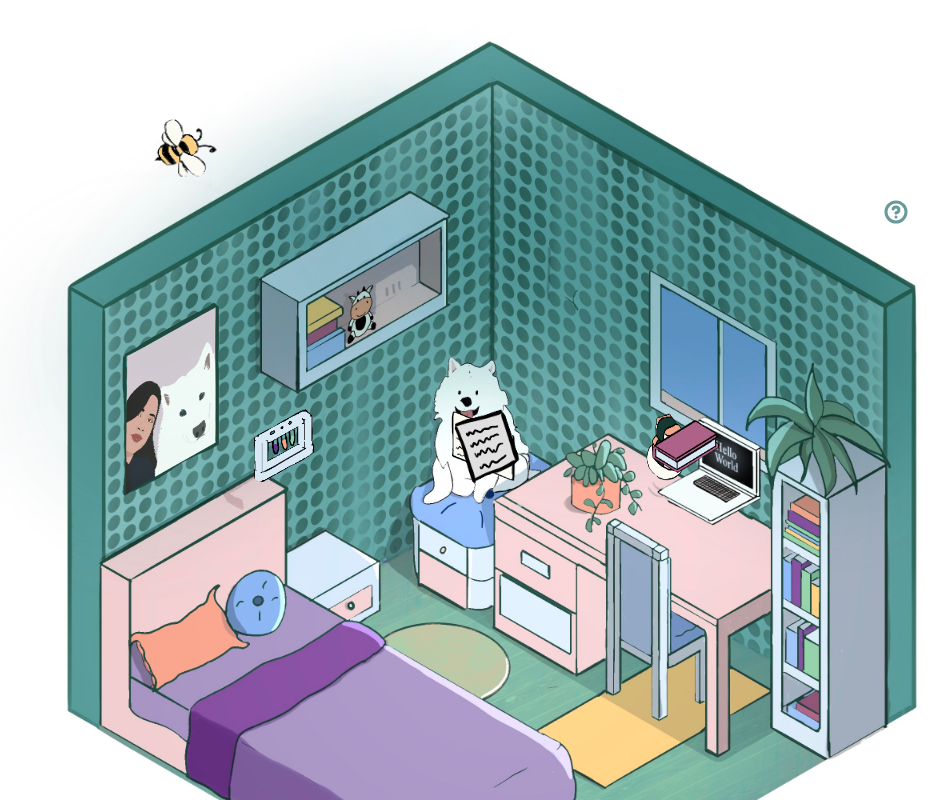
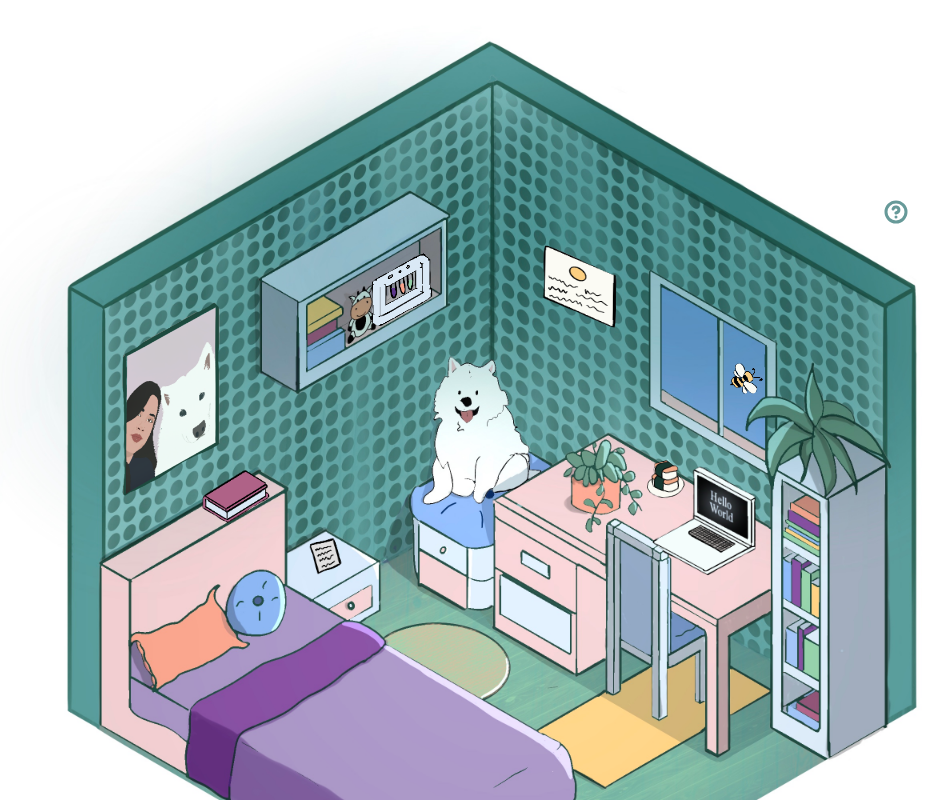
Before and after one commit to jthryyy/Resume-Portfolio, a React (Create React App) app: page / in a window 1280 px wide. Shown: the top 800 px of the page, without its empty margins (146-1094 px from the left). Built offline with nearby package versions, Linux system fonts and the light colour scheme.

Commit message:
position items in bedroom

```diff
--- a/src/App.css
+++ b/src/App.css
@@ -14,7 +14,7 @@
 
 .Objects {
   cursor: pointer;
-  /* animation: wiggle 2s infinite; */
+  animation: wiggle 2s infinite;
 }
 
 .Objects:hover {
@@ -24,37 +24,26 @@
 
 @keyframes wiggle {
   0% {
-    transform: translate(1px, 1px) rotate(0deg);
+    transform: translate(1px, 1px);
+  }
+  5% {
+    transform: translate(0px, 0px);
   }
   10% {
-    transform: translate(-1px, -2px) rotate(-1deg);
+    transform: translate(-1px, -1px);
+  }
+  15% {
+    transform: translate(0px, 0px);
   }
   20% {
-    transform: translate(-3px, 0px) rotate(1deg);
-  }
-  30% {
-    transform: translate(3px, 2px) rotate(0deg);
-  }
-  40% {
-    transform: translate(1px, -1px) rotate(1deg);
+    transform: translate(1px, -1px);
   }
   50% {
-    transform: translate(-1px, 2px) rotate(-1deg);
+    transform: translate(0px, 0px);
   }
-  60% {
-    transform: translate(-3px, 1px) rotate(0deg);
-  }
-  70% {
-    transform: translate(3px, 1px) rotate(-1deg);
-  }
-  80% {
-    transform: translate(-1px, -1px) rotate(1deg);
-  }
-  90% {
-    transform: translate(1px, 2px) rotate(0deg);
-  }
+
   100% {
-    transform: translate(1px, -2px) rotate(-1deg);
+    transform: translate(0px, 0px);
   }
 }
 
--- a/src/App.tsx
+++ b/src/App.tsx
@@ -34,10 +34,9 @@ function App() {
         >
           <Question onClick={() => setMenu(menu ? false : true)} />
         </div>
-        <div {...props}>
+        <div {...props} className="Objects">
           <a href="#AboutMe" style={{ zIndex: 5 }}>
             <img
-              className="Objects"
               src={portrait}
               style={{
                 position: "absolute",
@@ -48,98 +47,92 @@ function App() {
             />
           </a>
         </div>
-        <div {...props}>
-          <a href="#hawaii">
-            <img
-              src={spam}
-              className="Objects"
-              style={{
-                position: "absolute",
-                transform: "translate(650px, 406px)",
-                width: "3rem",
-                height: "5rem",
-              }}
-            />
-          </a>
-        </div>
-        <div {...props}>
+
+        <div {...props} className="Objects">
           <a href="#sw">
             <img
               src={laptop}
-              className="Objects"
               style={{
                 position: "absolute",
-                transform: "translate(650px, 406px)",
+                transform: "translate(645px, 456px)",
                 width: "8rem",
                 height: "8rem",
               }}
             />
           </a>
         </div>
-        <div {...props}>
+        <div {...props} className="Objects" style={{ zIndex: 100 }}>
+          <a href="#hawaii">
+            <img
+              src={spam}
+              style={{
+                position: "absolute",
+                transform: "translate(650px, 456px) rotate(-5deg)",
+                width: "2.8rem",
+                height: "2.8rem",
+              }}
+            />
+          </a>
+        </div>
+        <div {...props} className="Objects">
           <a href="#pub">
             <img
               src={book}
-              className="Objects"
               style={{
                 position: "absolute",
-                transform: "translate(650px, 406px)",
+                transform: "translate(200px, 456px)",
                 width: "5rem",
                 height: "5rem",
               }}
             />
           </a>
         </div>
-        <div {...props}>
+        <div {...props} className="Objects">
           <a href="#science">
             <img
               src={science}
-              className="Objects"
               style={{
                 position: "absolute",
-                transform: "translate(250px, 406px)",
+                transform: "translate(368px, 250px)",
                 width: "5rem",
                 height: "5rem",
               }}
             />
           </a>
         </div>
-        <div {...props}>
+        <div {...props} className="Objects">
           <a href="#education">
             <img
               src={cert}
-              className="Objects"
               style={{
                 position: "absolute",
-                transform: "translate(450px, 406px)",
-                width: "5rem",
-                height: "5rem",
+                transform: "translate(540px, 240px) rotate(1deg)",
+                width: "5.8rem",
+                height: "5.8rem",
               }}
             />
           </a>
         </div>
-        <div onClick={() => console.log("download resume")}>
+        <div className="Objects" onClick={() => console.log("download resume")}>
           <img
             src={resume}
-            className="Objects"
             style={{
               position: "absolute",
-              transform: "translate(450px, 406px)",
-              width: "5rem",
-              height: "5rem",
+              transform: "translate(310px, 536px) rotate(2deg)",
+              width: "2.5rem",
+              height: "2.5rem",
             }}
           />
         </div>
-        <div {...props}>
+        <div {...props} className="Objects">
           <a href="#bee">
             <img
               src={bee}
-              className="Objects"
               style={{
                 position: "absolute",
-                transform: "translate(150px, 106px)",
-                width: "5rem",
-                height: "5rem",
+                transform: "translate(730px, 356px)",
+                width: "2.7rem",
+                height: "2.7rem",
               }}
             />
           </a>
--- a/src/Components/QuestionMenu.tsx
+++ b/src/Components/QuestionMenu.tsx
@@ -13,7 +13,7 @@ export const QuestionMenu = (props: Generic): JSX.Element => {
         borderRadius: "4px 4px 0px 0px",
         boxShadow: "0px 1px 3px rgba(0, 0, 0, 0.2)",
         position: "absolute",
-        backgroundColor: "lightgray",
+        backgroundColor: "white",
         flexDirection: "row",
         border: "3px solid #679A99",
         transform: "translate(750px, 230px)",
--- a/src/Icons/Question.tsx
+++ b/src/Icons/Question.tsx
@@ -14,9 +14,9 @@ export const Question = (props: Question): JSX.Element => {
     >
       <svg
         xmlns="http://www.w3.org/2000/svg"
-        width="24"
-        height="24"
-        viewBox="0 0 24 24"
+        width="40"
+        height="40"
+        viewBox="0 0 40 40"
         fill="none"
         stroke="#679A99"
         strokeWidth="3"
```
